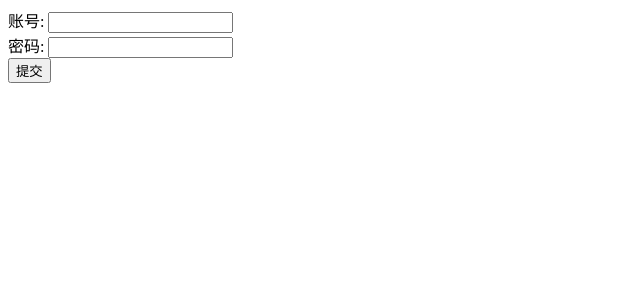
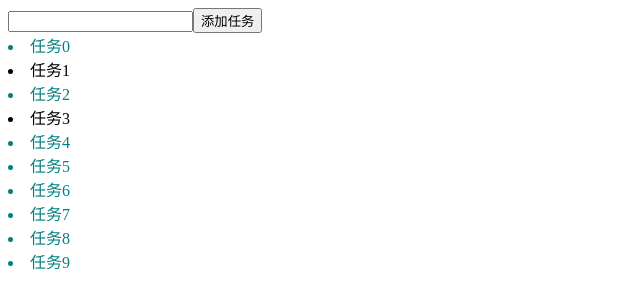
Before and after one commit to WangZY1997/react, a React (Create React App) app: page / in a window 1280 px wide. Shown: the top 308 px of the page, without its empty margins (0-640 px from the left). Built offline with nearby package versions, Linux system fonts and the light colour scheme.

Commit message:
feat:PureComponent

```diff
--- a/src/App.jsx
+++ b/src/App.jsx
@@ -1,9 +1,10 @@
 import React from 'react'
-import Test from './Component/Common/Form/Test'
+import TaskContainer from './Component/Task/TaskContainer'
 export default class App extends React.Component {
         render() {
+                console.log('APP render')
                 return (<div>
-                        <Test />
+                        <TaskContainer />
                 </div>)
         }
 }
--- /dev/null
+++ b/src/Component/Task/AddTask.jsx
@@ -0,0 +1,30 @@
+import React, { Component } from 'react'
+
+export default class AddTask extends Component {
+    state = {
+        name: ''
+    }
+    render() {
+        console.log('AddTask render')
+        return (
+            <div>
+                <input type="text" value={this.state.name}
+                    onChange={(e) => {
+                        this.setState({
+                            name: e.target.value
+                        })
+                    }}
+                />
+                <button onClick={() => {
+                    this.props.onAdd && this.props.onAdd({
+                        name:this.state.name,
+                        isFinish:false
+                    })
+                    this.setState({
+                        name:""
+                    })
+                }}>添加任务</button>
+            </div>
+        )
+    }
+}
--- /dev/null
+++ b/src/Component/Task/Task.jsx
@@ -0,0 +1,15 @@
+import React, { PureComponent } from 'react'
+import PropTypes from 'prop-types'
+import './task.css'
+export default class Task extends PureComponent {
+    static propTypes = {
+        name: PropTypes.string.isRequired, //任务名称
+        isFinish: PropTypes.bool.isRequired //任务是否完成
+    }
+    render() {
+        console.log('Task render')
+        return (
+            <li className={this.props.isFinish ? "finish" : ""}>{this.props.name}</li>
+        )
+    }
+}
--- /dev/null
+++ b/src/Component/Task/TaskContainer.jsx
@@ -0,0 +1,33 @@
+import React, { Component } from 'react'
+import TaskList from './TaskList'
+import AddTask from './AddTask'
+export default class TaskContainer extends Component {
+    state = {
+        tasks: []
+    }
+    componentDidMount() {
+        const ts = []
+        for (let i = 0; i < 10; i++) {
+            ts.push({
+                name: `任务${i}`,
+                isFinish: Math.random() > 0.5
+            })
+        }
+        this.setState({
+            tasks: ts
+        })
+    }
+    render() {
+        console.log('TaskContainer render,长度', this.state.tasks.length)
+        return (
+            <div>
+                <AddTask onAdd={newTask => this.setState({
+                    tasks:[...this.state.tasks,newTask]
+                })} />
+                <TaskList tasks={this.state.tasks} />
+
+            </div>
+
+        )
+    }
+}
--- /dev/null
+++ b/src/Component/Task/TaskList.jsx
@@ -0,0 +1,20 @@
+import React, { Component } from 'react'
+import PropTypes from 'prop-types'
+import Task from './Task'
+export default class TaskList extends Component {
+    static propTypes = {
+        tasks:PropTypes.arrayOf(PropTypes.shape({
+            name:PropTypes.string.isRequired,
+            isFinish:PropTypes.bool.isRequired
+        })).isRequired
+    }
+    render() {
+        console.log('TaskList render')
+        const ts = this.props.tasks.map((it,key)=>(<Task key={key} {...it}/>))
+        return (
+            <div>
+                {ts}
+            </div>
+        )
+    }
+}
--- /dev/null
+++ b/src/Component/Task/task.css
@@ -0,0 +1,3 @@
+.finish{
+    color: teal;
+}
```
Also changed, not shown: 2 other files (tests, documents, lock files or other folders).
